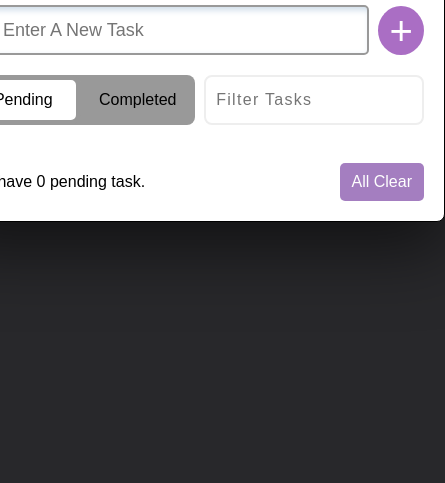
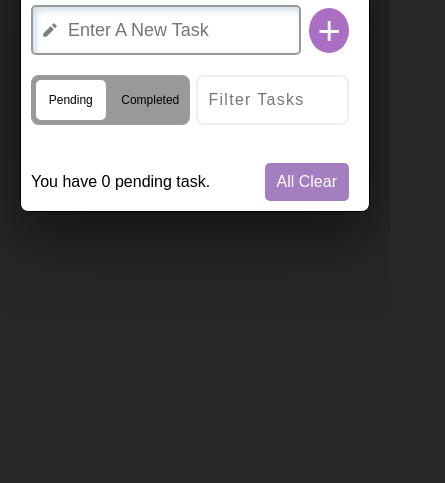
Before and after one commit to Nishant-Bindhani/ToDo-List, a plain HTML site: page index.html in a window 390 px wide. Shown: the part 361-844 px from the top of the page, 445 px wide, since content can reach past the window. Drawn offline with nearby package versions, Linux system fonts and the light colour scheme; a web font is replaced by a local one.

Commit message:
added responsiveness

```diff
--- a/style.css
+++ b/style.css
@@ -317,3 +317,25 @@ li:hover .action {
 .footer button:hover {
     box-shadow: rgba(240, 46, 170, 0.6) 0px 5px;
 }
+
+@media(max-width:518px) {
+    .container {
+        width: 450px;
+    }
+}
+
+@media(max-width:455px) {
+    .container {
+        width: 350px;
+        padding: 10px 0 10px 10px;
+    }
+    .addInput button {
+        height: 45px;
+        line-height: 47px;
+        width: 13%;
+        margin-left: .5rem;
+    }
+    .btns button {
+        font-size: 12px;
+    }
+}
```
